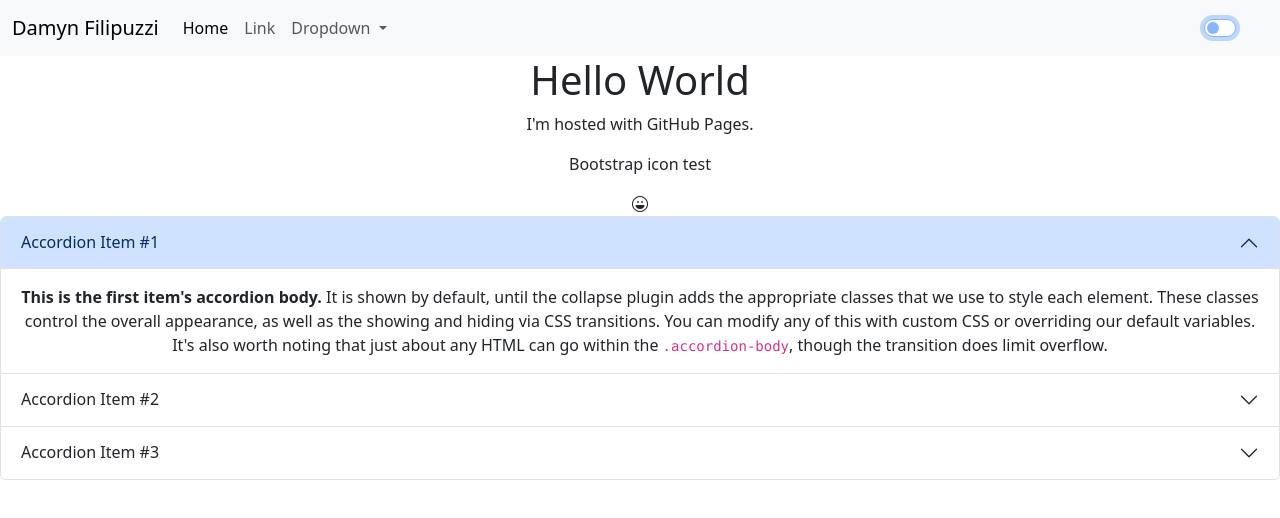
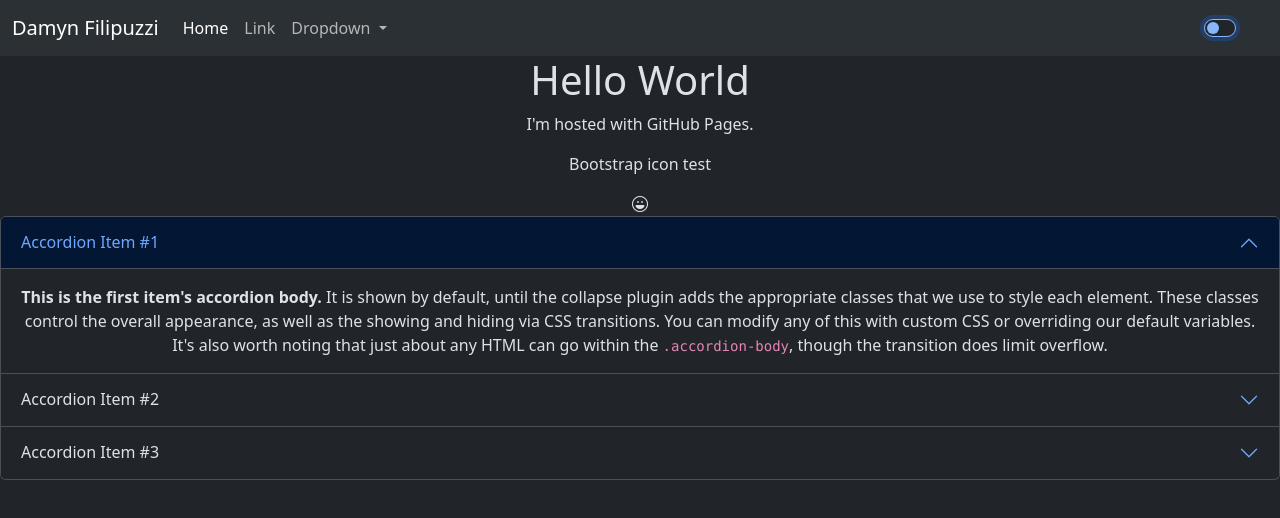
Before and after one commit to DamynFilipuzzi/Portfolio-2023, a website: page index.html in a window 1280 px wide. Both pictures are taken after a click on the switch 1220 px from the left and 28 px from the top of the page. Drawn offline with nearby package versions, Linux system fonts and the light colour scheme.

Commit message:
Update index.html

```diff
--- a/index.html
+++ b/index.html
@@ -106,7 +106,7 @@
 
   <script>
     function switchTheme() {
-      var elem = document.body;
+      var element = document.body;
       element.dataset.bsTheme = element.dataset.bsTheme == "dark" ? "light" : "dark";
     }
   </script>
```
